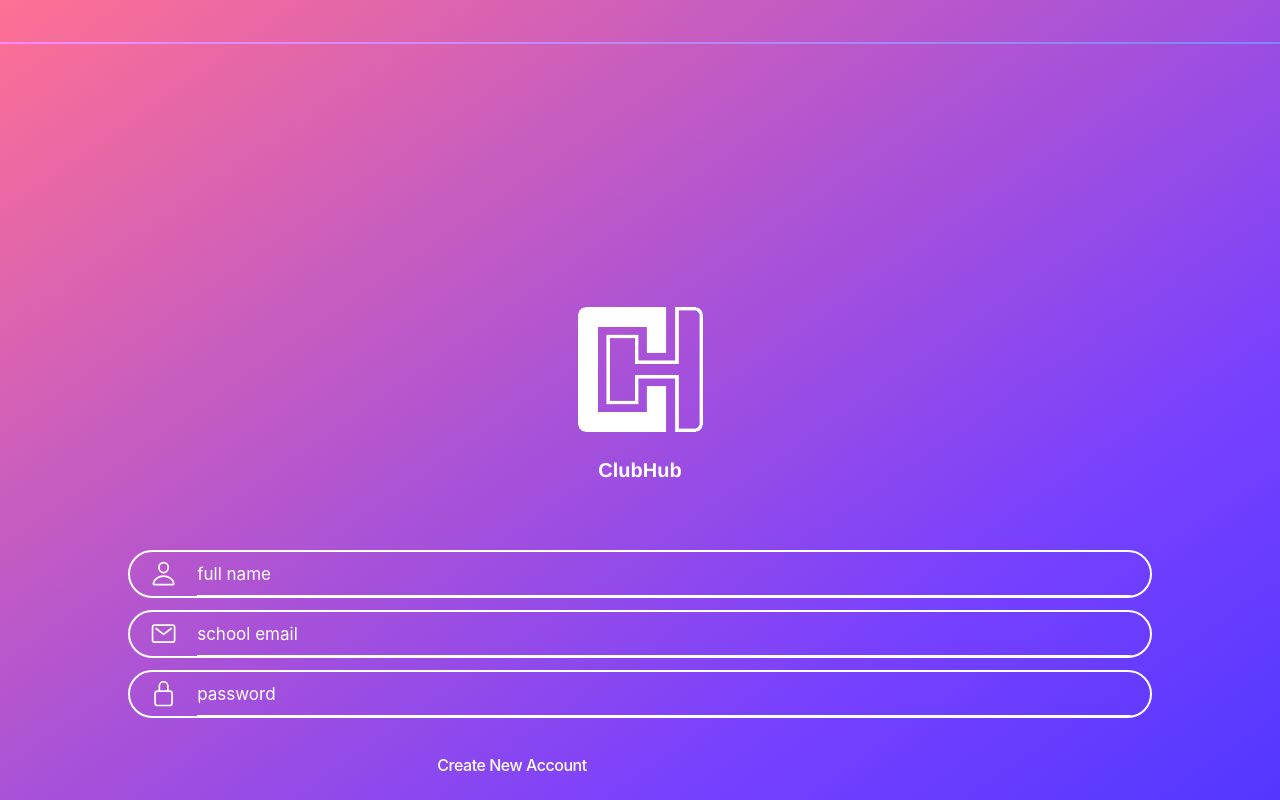
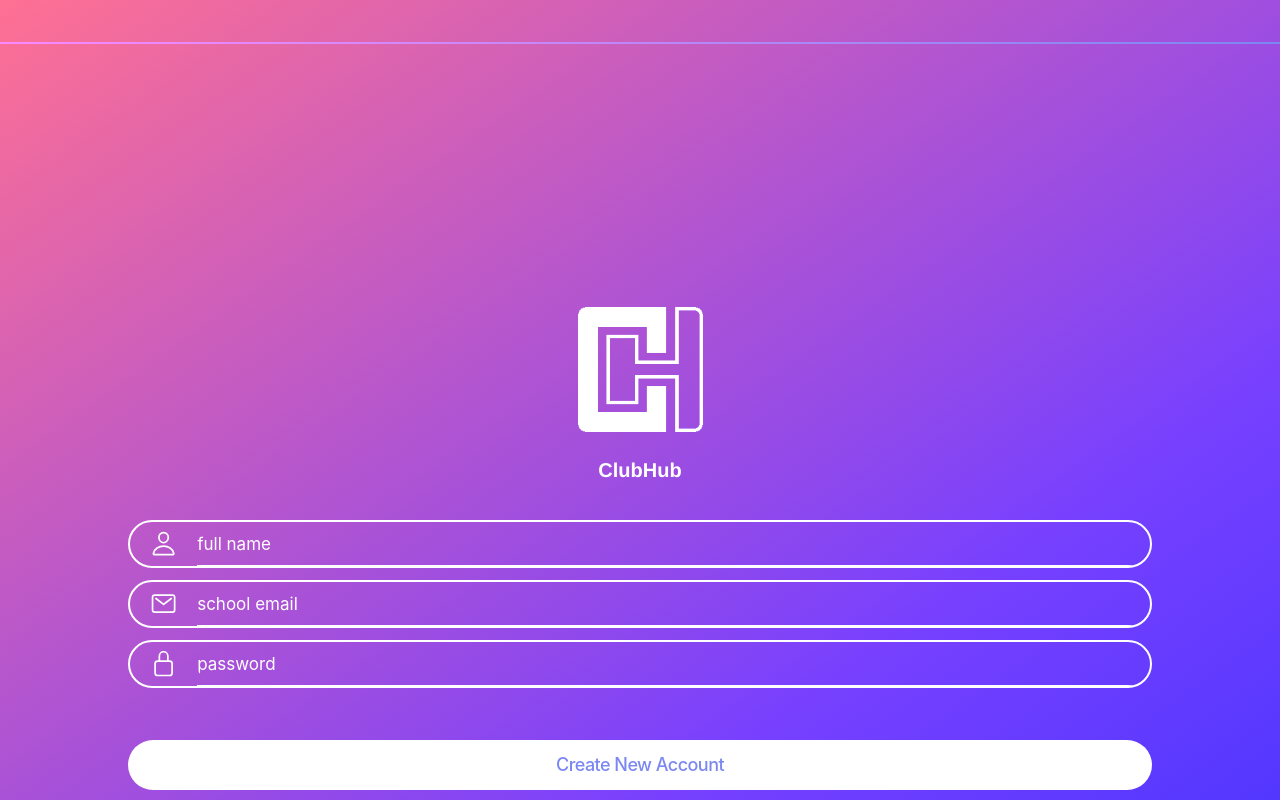
Before and after one commit to cartcrom/Club-Hub, a React (Create React App) app in the folder client/: page /signup in a window 1280 px wide. Built offline with nearby package versions, Linux system fonts and the light colour scheme.

Commit message:
fixing merge conflict

```diff
--- a/client/src/pages/front-pages/SignUp.tsx
+++ b/client/src/pages/front-pages/SignUp.tsx
@@ -96,8 +96,9 @@ const SignUp: React.FC<LoginProps> = (props) =>{
                             )}
                         />
                     </IonItem>
-                    <IonButton type="submit" className="chip-button-outline">
-                        <IonLabel>Create New Account</IonLabel>
+
+                    <IonButton expand="block" type="submit" className="chip-button" id="form-button">
+                        Create New Account
                     </IonButton>
 
                 </form>
--- a/client/src/pages/interest-quiz/InterestQuiz.css
+++ b/client/src/pages/interest-quiz/InterestQuiz.css
@@ -93,7 +93,7 @@
     padding-bottom: 15px;
 }
 
-p{
+.quiz-p {
     color: #333;
     font-family: Arial;
     font-size: 24px;
--- a/client/src/pages/interest-quiz/InterestQuiz.tsx
+++ b/client/src/pages/interest-quiz/InterestQuiz.tsx
@@ -26,9 +26,13 @@ export default class InterestQuiz extends React.Component<InterestQuizProps, Qui
         });
     }
 
+    submitQuiz = () => {
+        this.props.history.push("/feed");
+    }
+
     nextPage = () => {
         if (this.state.page >= 4) {
-            this.props.history.push("/feed");
+            this.submitQuiz();
         }
         else
         this.setState({
--- a/client/src/pages/interest-quiz/InterestQuizIntro.tsx
+++ b/client/src/pages/interest-quiz/InterestQuizIntro.tsx
@@ -15,7 +15,7 @@ const InterestQuizIntro = (props: InterestQuizProps) => {
         <IonPage>
             <IonContent fullscreen >
                 <h2 id="title">Interest Quiz</h2>
-                <p>now let's take a short quiz to find the best clubs for you</p>
+                <p className="quiz-p">now let's take a short quiz to find the best clubs for you</p>
                 <IonItem button detail={false} className="gradient-button" onClick={() => props.nextPage()}>
                     <IonLabel>let's go!</IonLabel>
                 </IonItem>
```
